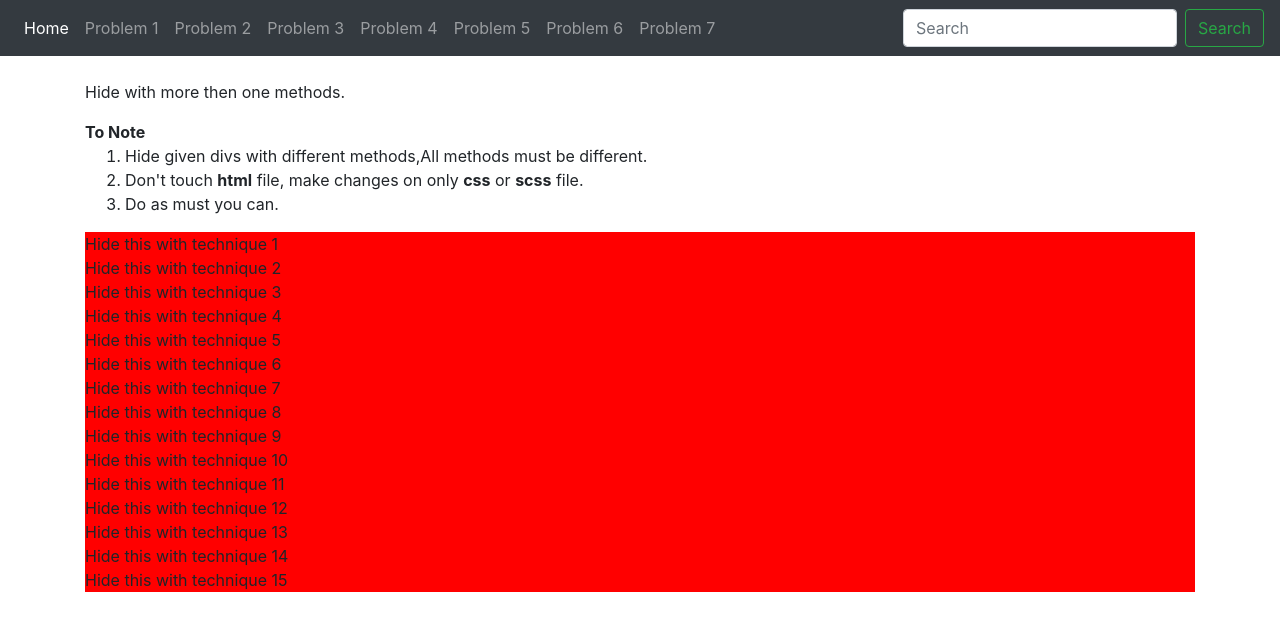
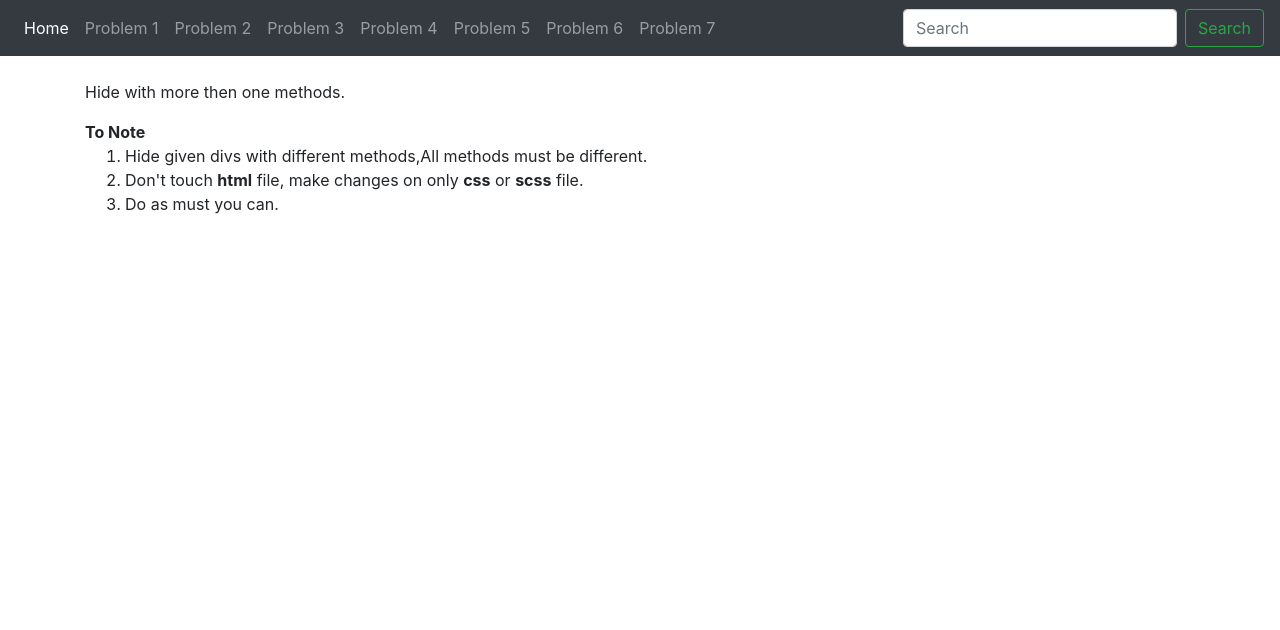
Before and after one commit to sagarrajak/angular-frontend-assigment, an Angular app: page /question-4 in a window 1280 px wide. Shown: the top 630 px of the page. Built offline with nearby package versions, Linux system fonts and the light colour scheme.

Commit message:
finished problem 4

```diff
--- a/src/app/question-four/question-four.component.scss
+++ b/src/app/question-four/question-four.component.scss
@@ -1,3 +1,80 @@
-.t{
+.t {
   background: red;
 }
+.t1 {
+  opacity: 0 !important;
+}
+.t2 {
+  background-color: rgba(255, 255, 255, 1);
+  color: rgba(255, 255, 255, 1);
+}
+.t3 {
+  transform: scale(0);
+}
+.t4 {
+  clip-path: circle(0);
+}
+.t5 {
+  visibility: hidden;
+}
+.t6 {
+  display: none;
+}
+.t7 {
+  position: absolute;
+  left: -499px;
+}
+.t8 {
+  height: 0;
+  padding: 0;
+  overflow: hidden;
+}
+.t9 {
+  text-indent: -9999em;
+  background-color: rgba(255, 255, 255, 1);
+}
+.t10 {
+  position: relative;
+}
+.t10::after {
+  content: "";
+  width: 100%;
+  height: 100%;
+  background-color: rgba(255, 255, 255, 1);
+  color: rgba(255, 255, 255, 1);
+  position: absolute;
+  top: 0;
+  left: 0;
+}
+.t11 {
+  background: linear-gradient(
+    to bottom,
+    rgba(255, 255, 255, 1) 0%,
+    rgba(255, 255, 255, 0) 100%
+  );
+  color: white;
+}
+.t12 {
+  z-index: 99;
+  position: relative;
+  background-color: rgba(255, 255, 255, 1);
+  color: rgba(255, 255, 255, 1);
+}
+.t13 {
+  position: absolute;
+  top: 0;
+  left: 0;
+  z-index: -1;
+}
+.t14 {
+  position: absolute;
+  top: 0;
+  left: 0;
+  z-index: -2;
+}
+.t15 {
+  position: absolute;
+  top: 0;
+  left: 0;
+  z-index: -3;
+}
```
